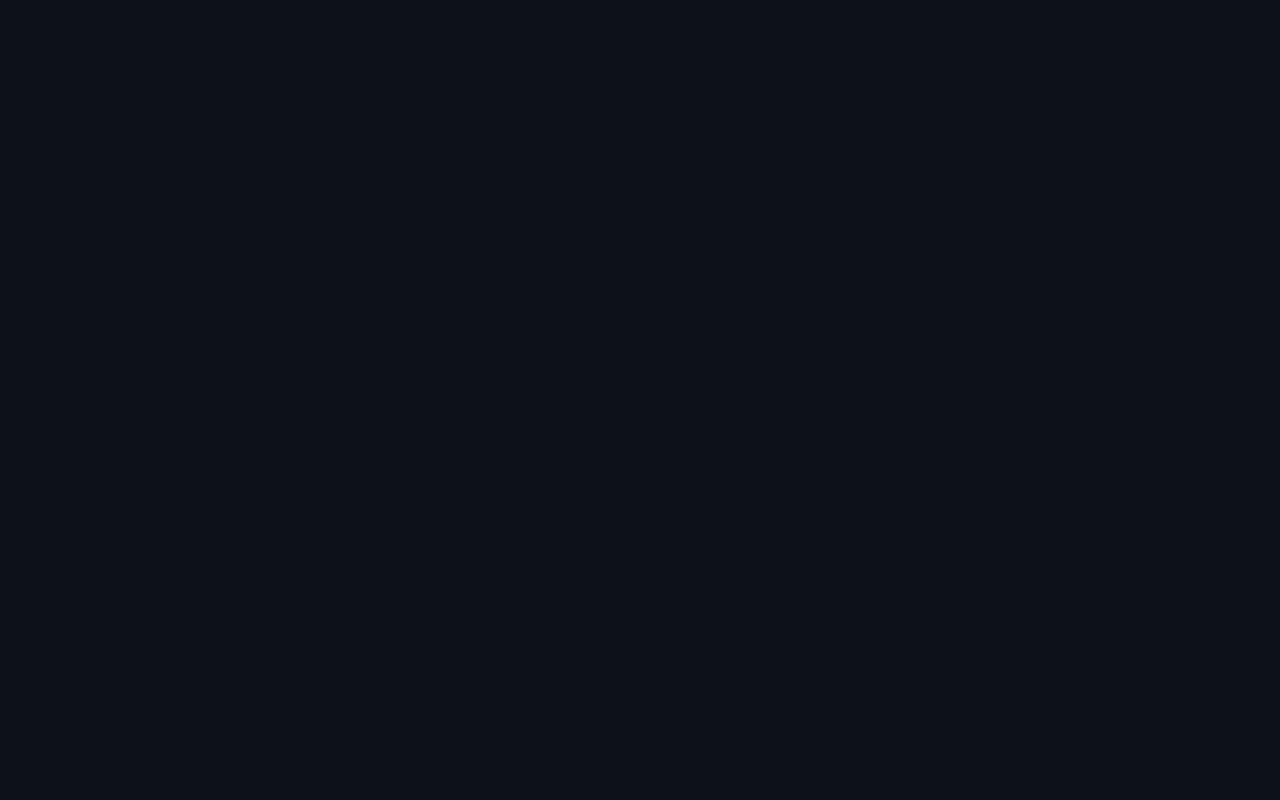
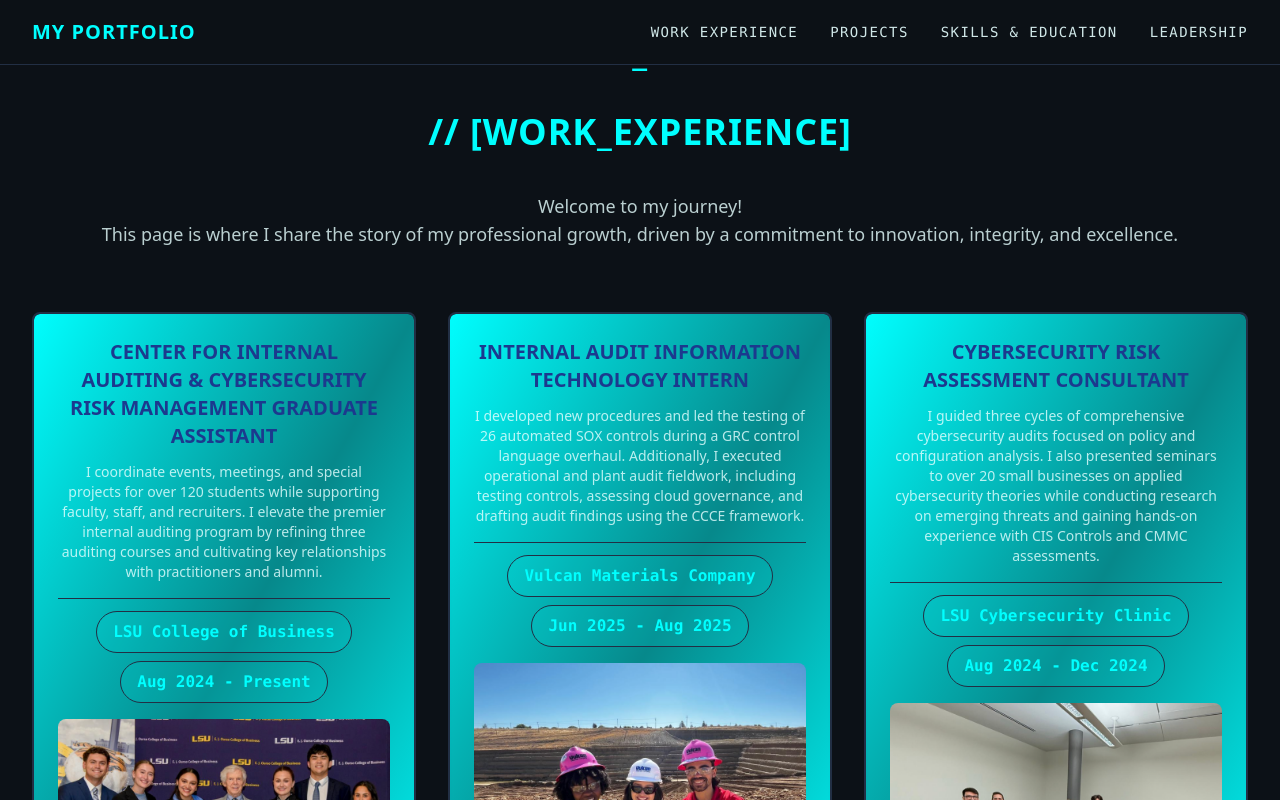
Before and after one commit to lillianandino04/my-portfolio, a React (Vite) app: page /my-portfolio/experience in a window 1280 px wide. Before the commit this address had no page. Shown: the top 800 px of the page. Built offline with nearby package versions, Linux system fonts and the light colour scheme.

Commit message:
fixed main.jsx for rendering issues

```diff
--- a/src/App.jsx
+++ /dev/null
@@ -1,18 +0,0 @@
-import { Home } from "lucide-react";
-import { BrowserRouter, Route, Routes } from "react-router-dom";
-import { NotFound } from "./pages/NotFound";
-
-function App() {
-  return (
-    <>
-      <BrowserRouter>
-        <Routes>
-          <Route index element={< Home />}/>
-          <Route path="*" element={<NotFound />}/>
-        </Routes>
-      </BrowserRouter>
-    </>
-  );
-}
-
-export default App
--- a/src/components/PortfolioCard.jsx
+++ b/src/components/PortfolioCard.jsx
@@ -22,7 +22,7 @@ export const PortfolioCard = ({ title, description, tags, delay, mediaSrc }) =>
                 {tags.map(tag => (
                     <span
                         key={tag}
-                        className="text-xs font-mono font-bold px-4 py-2 bg-primary/10 text-primary rounded-full border border-primary/50"
+                        className="text-s font-mono font-bold px-4 py-2 bg-primary/10 text-primary rounded-full border border-primary/50"
                     >
                         {tag}
                     </span>
--- a/src/main.jsx
+++ b/src/main.jsx
@@ -1,6 +1,5 @@
 import { StrictMode } from 'react'
 import { createRoot } from 'react-dom/client'
-
 import { BrowserRouter, Routes, Route } from 'react-router-dom';
 
 import './index.css'
@@ -10,10 +9,11 @@ import { WorkExperience } from './pages/WorkExperience.jsx';
 import { Projects } from './pages/Projects.jsx';
 import { SkillsEd } from './pages/SkillsEd.jsx';
 import { Leadership } from './pages/Leadership.jsx';
+import { NotFound } from './pages/NotFound.jsx';
 
 createRoot(document.getElementById('root')).render(
   <StrictMode>
-    <BrowserRouter>
+    <BrowserRouter basename="/my-portfolio">
       {/* Define all the possible paths */}
       <Routes>
         <Route path="/" element={<Home />} />
@@ -21,6 +21,7 @@ createRoot(document.getElementById('root')).render(
         <Route path="/projects" element={<Projects />} />
         <Route path="/skills" element={<SkillsEd />} />
         <Route path="/leadership" element={<Leadership />} />
+        <Route path="*" element={<NotFound />} />
       </Routes>
     </BrowserRouter>
   </StrictMode>,
```
